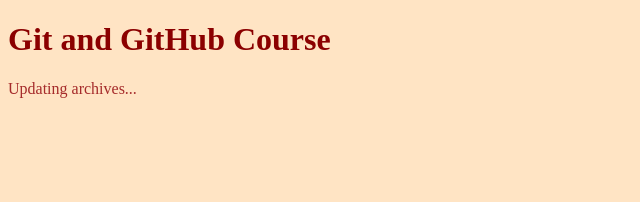
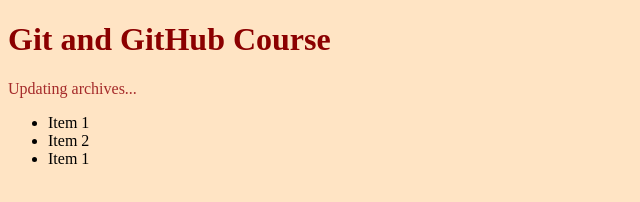
Before and after one commit to luisfelipens1/projeto-2, a plain HTML site: page index.html in a window 1280 px wide. Shown: the whole page, without its empty margins (0-640 px from the left). Drawn offline with Linux system fonts and the light colour scheme.

Commit message:
adicionando-lista

```diff
--- a/index.html
+++ b/index.html
@@ -8,5 +8,10 @@
   <body>
     <h1>Git and GitHub Course</h1>
     <p>Updating archives...</p>
+    <ul>
+      <li>Item 1</li>
+      <li>Item 2</li>
+      <li>Item 1</li>
+    </ul>
   </body>
 </html>
```
